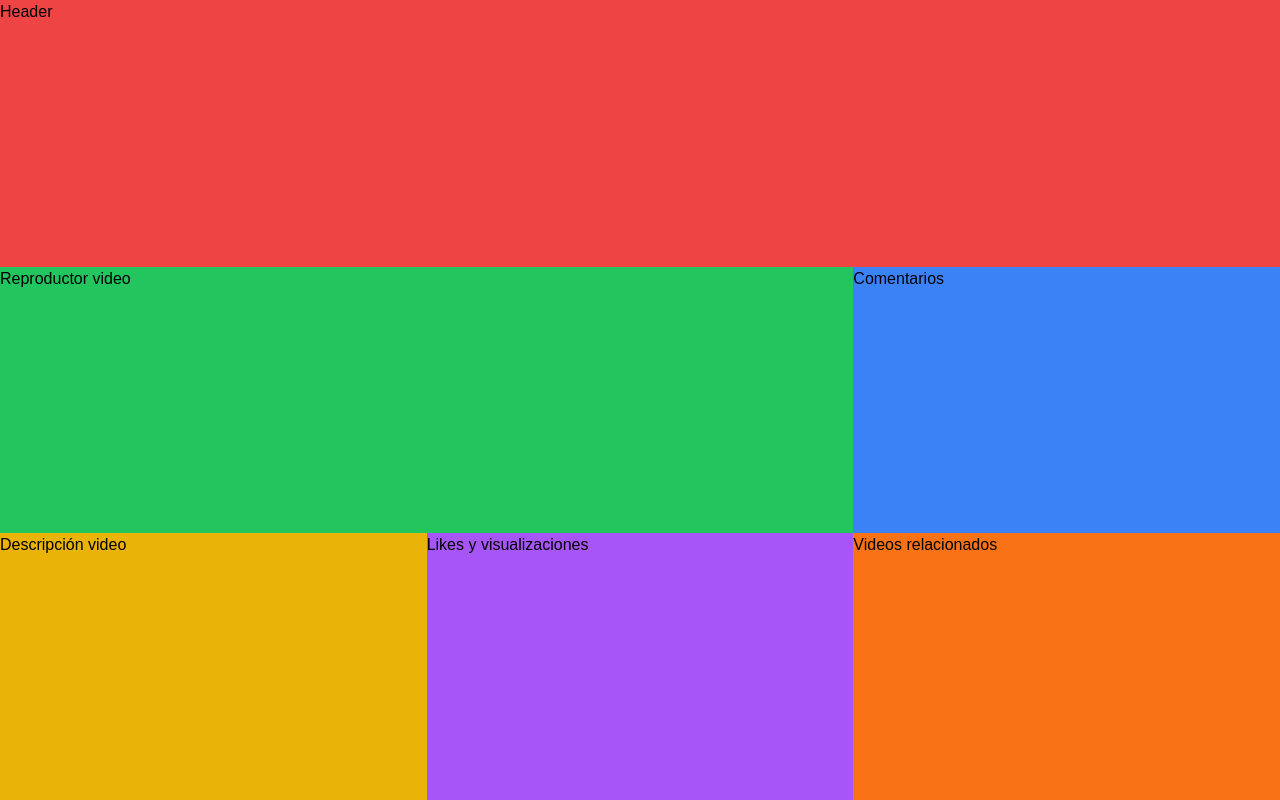
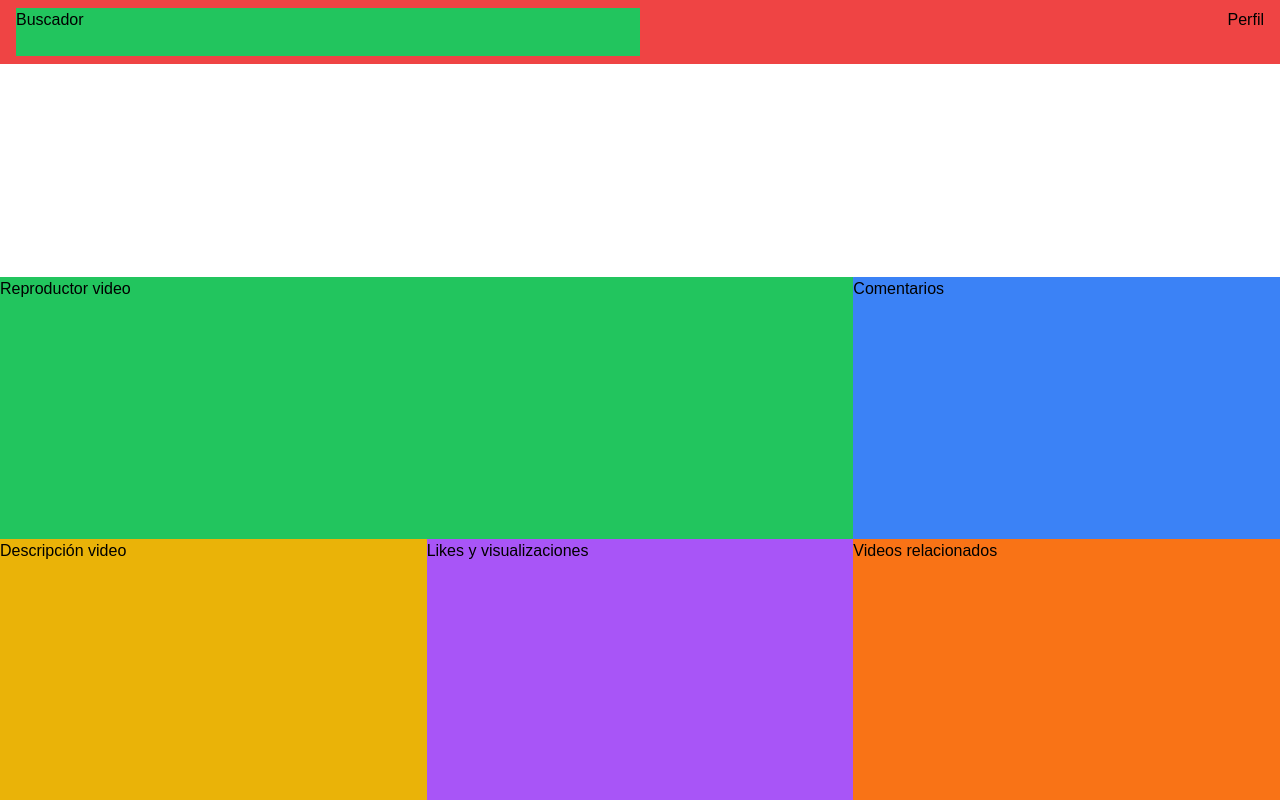
Before and after one commit to AdrianRgGit/vidext_prueba_tecnica, a Next.js app: page / in a window 1280 px wide. Built offline with nearby package versions, Linux system fonts and the light colour scheme.

Commit message:
mañana seguimos

```diff
--- a/src/components/Layout/Header/Header.tsx
+++ b/src/components/Layout/Header/Header.tsx
@@ -1,3 +1,8 @@
 export default function Header() {
-  return <header className="col-span-3 bg-red-500">Header</header>;
+  return (
+    <header className="flex max-h-16 justify-between bg-red-500 lg:col-span-3 py-2 px-4">
+      <article className="bg-green-500 lg:w-1/2 ">Buscador</article>
+      <article>Perfil</article>
+    </header>
+  );
 }
```
